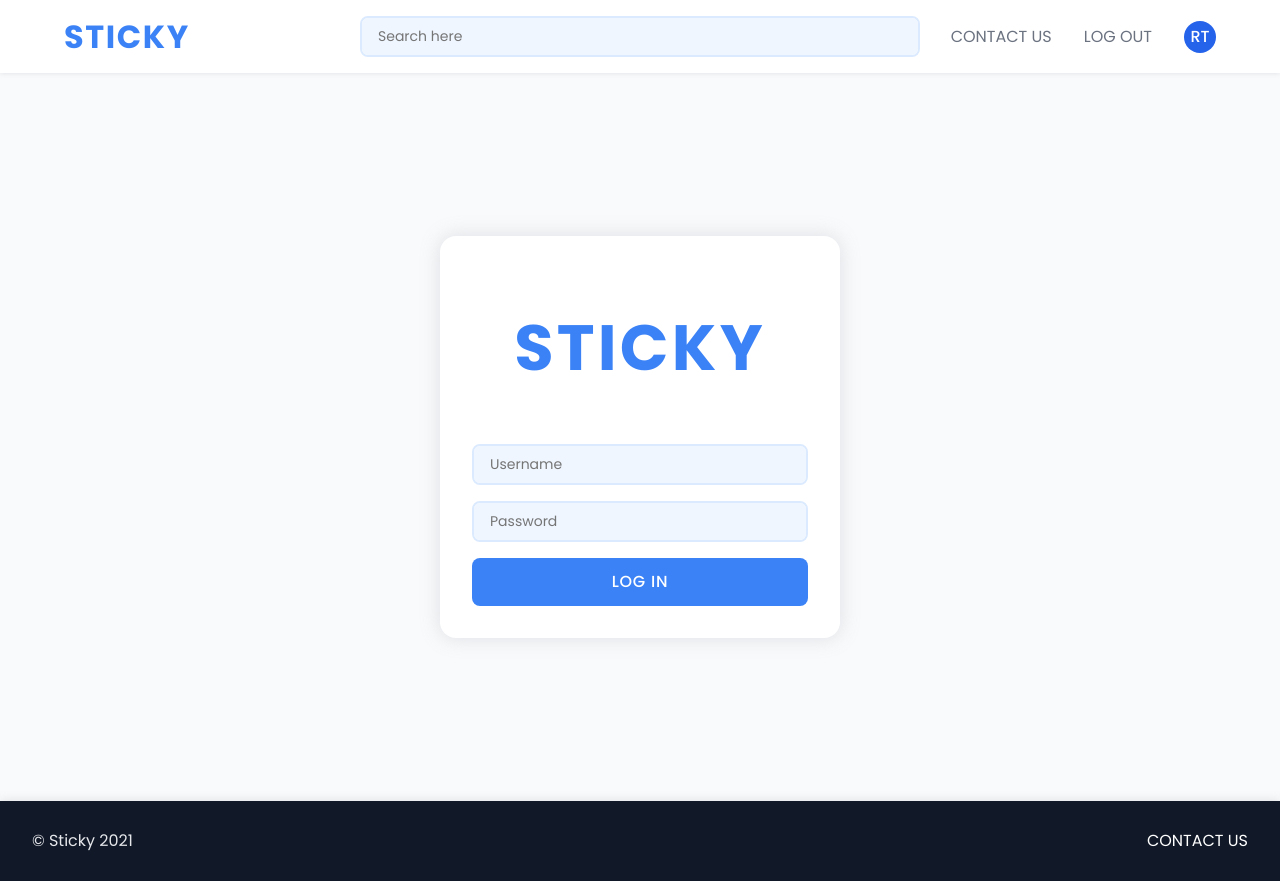
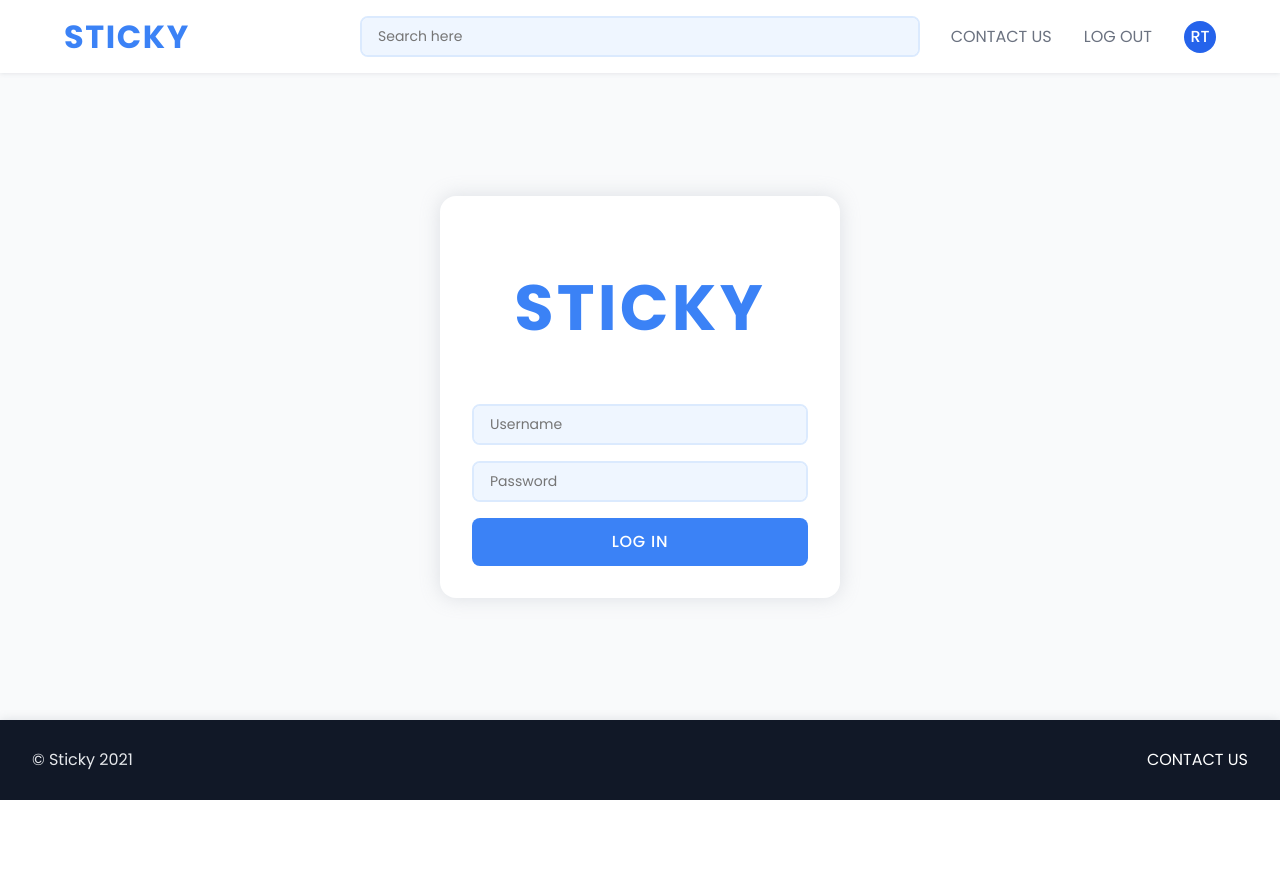
Before and after one commit to kaevupoiss/WAD_HW3, a Vue app: page /login in a window 1280 px wide. After the commit the page ends 800 px from the top, so only its background shows below. Built offline with nearby package versions, Linux system fonts and the light colour scheme.

Commit message:
Fix login page margins

```diff
--- a/src/views/Login.vue
+++ b/src/views/Login.vue
@@ -48,7 +48,7 @@ export default {
   flex-direction: column;
 
   width: 100%;
-  //height: 100%;
+  height: 100%;
 
   background-color: $grey50;
 
@@ -59,8 +59,7 @@ export default {
 .login-card {
   display: flex;
   padding: 2rem;
-  margin: 20.38vh;
-  //margin: 9.95%;
+  margin: auto;
   width: 100%;
   max-width: 25rem;
   flex-direction: column;
```
